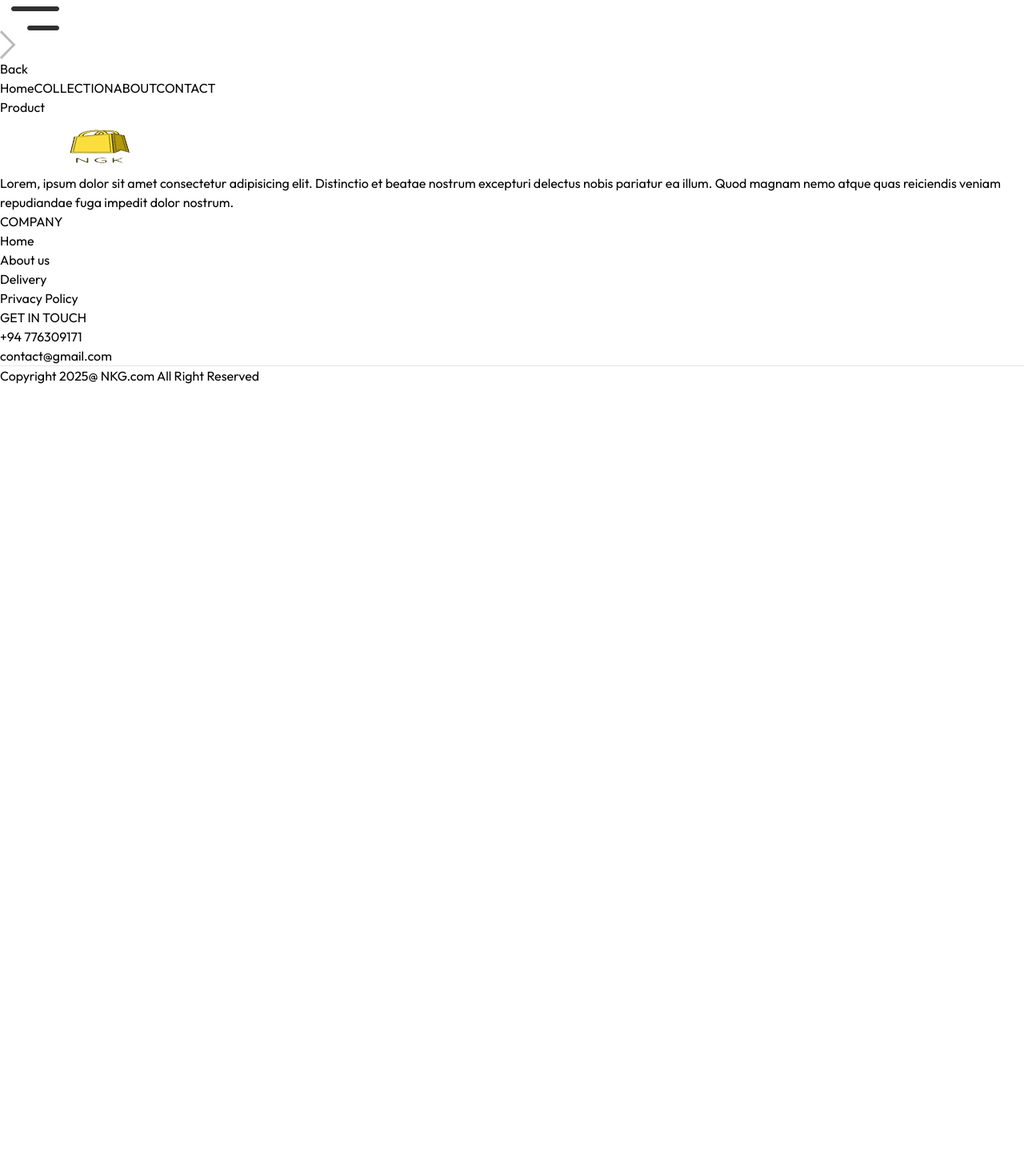
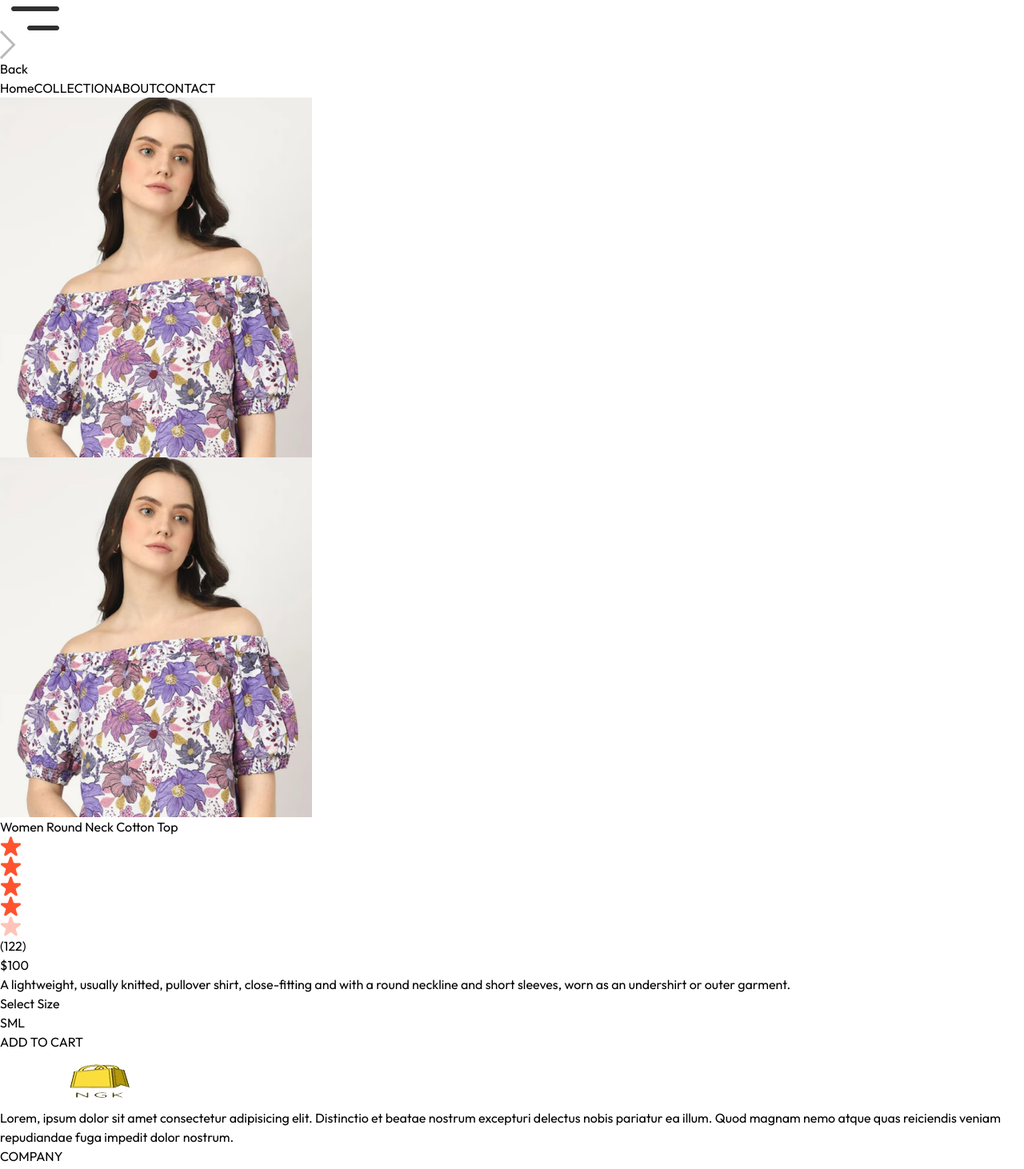
Before and after one commit to meyrushan29/cloth-shop_frontend, a React (Vite) app: page /product/aaaaa in a window 1280 px wide. Shown: the part 400-1862 px from the top of the page at 80% size. Before the commit the page ends 882 px from the top, so only its background shows below. Built offline with nearby package versions, Linux system fonts and the light colour scheme.

Commit message:
ProductPage_Update

```diff
--- a/src/index.css
+++ b/src/index.css
@@ -19,6 +19,11 @@
     font-style: normal;
   }
 
+
+  ::-webkit-scrollbar{
+    display:none;
+  }
+
   @media(max-width:640px){
     a.active{
         background-color: black;
--- a/src/pages/Product.jsx
+++ b/src/pages/Product.jsx
@@ -1,8 +1,82 @@
+import { useContext, useEffect, useState } from "react";
+import { useParams } from "react-router-dom";
+import { ShopContext } from "../context/ShopContext";
+import { assets } from "../assets/assets";
 
 const Product = () => {
-  return (
-    <div>Product</div>
-  )
-}
+  const { productId } = useParams();
+  const { products, currency } = useContext(ShopContext);
+  const [productData, setProductData] = useState(null);
+  const [image, setImage] = useState("");
+  const [size, setSize] = useState("");
 
-export default Product
+  useEffect(() => {
+    const fetchProductData = () => {
+      const product = products.find((item) => item._id === productId);
+      if (product) {
+        setProductData(product);
+        setImage(product.image[0]);
+      }
+    };
+    fetchProductData();
+  }, [productId, products]);
+
+  return productData ? (
+    <div className=" flex border-t-2 pt-10 transition-opacity ease-in duration-500 opacity-100">
+      {/* Product Data */}
+      <div className="flex gap-8 sm:gap-8 flex-col sm:flex-row">
+        {/* Product Images */}
+        <div className="flex-1 flex gap-2 sm:flex-row">
+          <div className="flex sm:flex-col overflow-x-auto sm:overflow-y-scroll justify-between sm:justify-normal sm:w-[15%] w-full">
+            {productData.image.map((item, index) => (
+              <img
+                onClick={() => setImage(item)}
+                src={item}
+                key={index}
+                className="w-[24%] sm:w-full sm:mb-2 flex-shrink-0 cursor-pointer"
+                alt=""
+              />
+            ))}
+          </div>
+          <div className="flex-1">
+            <img className="w-[80%] h-auto" src={image} alt="" />
+          </div>
+        </div>
+      </div>
+      {/* Product Info */}
+      <div className="flex-1">
+        <h1 className="font-medium text-2xl mt-2">{productData.name}</h1>
+        <div className="flex items-center gap-1 mt-2">
+          {[...Array(4)].map((_, index) => (
+            <img src={assets.star_icon} alt="" className="w-3" key={index} />
+          ))}
+          <img src={assets.star_dull_icon} alt="" className="w-3" />
+          <p className="pl-2">(122)</p>
+        </div>
+        <p className="mt-5 text-3xl font-medium">{currency}{productData.price}</p>
+        <p className="mt-5 text-gray-500 md:w-4/5">{productData.description}</p>
+        <div className="flex flex-col gap-4 my-8">
+          <p>Select Size</p>
+          <div className="flex gap-2">
+            {productData.sizes.map((item, index) => (
+              <button
+                onClick={() => setSize(item)}
+                className={`border py-2 px-4 bg-gray-100 ${item === size ? "border-orange-500" : ""}`}
+                key={index}
+              >
+                {item}
+              </button>
+            ))}
+          </div>
+        </div>
+        <button className="bg-black text-white px-6 py-2 text-sm active:bg-gray-700">
+          ADD TO CART
+        </button>
+      </div>
+    </div>
+  ) : (
+    <div className="opacity-0"></div>
+  );
+};
+
+export default Product;
```
